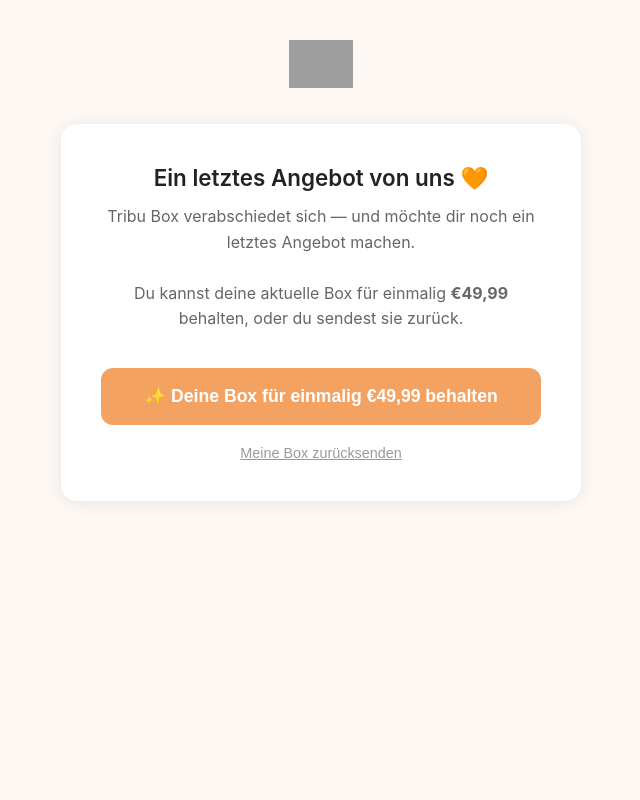
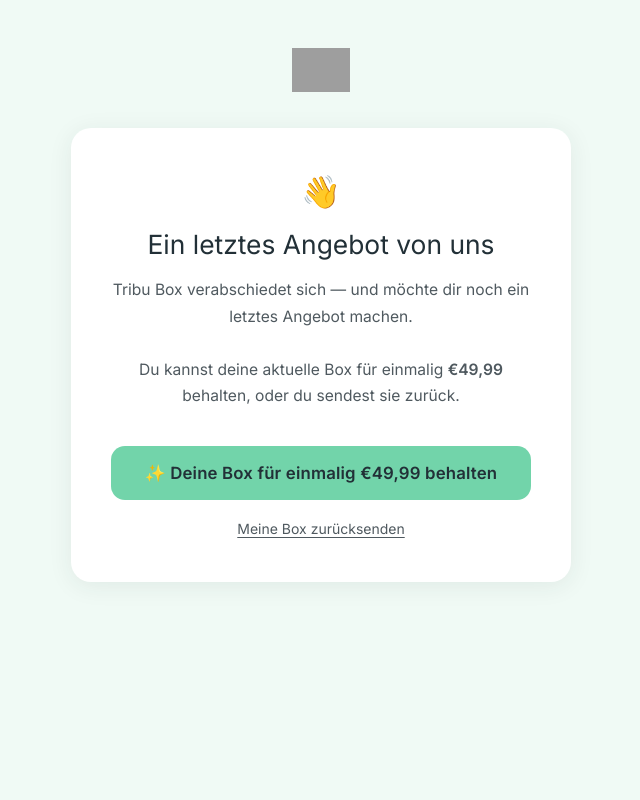
Before and after one commit to CiliaLaug/tribu-windown, a Flask app: template templates/landing.html in a window 1280 px wide. Shown: the whole page, without its empty margins (319-959 px from the left). Run offline with Flask 3, Linux system fonts and the light colour scheme; the template is opened without the code that fills it, so the values that code supplies are empty; some web fonts are replaced; grey boxes are pictures that could not be loaded.

Commit message:
feat: rebrand landing page to Tribu style + add box_type to Notion

```diff
--- a/app.py
+++ b/app.py
@@ -26,6 +26,7 @@ def _process_end(customer: dict, is_fallback: bool = False) -> None:
     ticket_id = customer["freshdesk_ticket_id"]
 
     sub_id, box_type = circuly.get_active_subscription(customer_id)
+    notion_log.store_box_type(page_id, box_type)
 
     if circuly.is_special_box(box_type):
         # Special box: send keep/donate/recycle email, flag for manual handling
@@ -80,7 +81,8 @@ def submit():
 
     try:
         if choice == "keep":
-            sub_id, _ = circuly.get_active_subscription(customer_id)
+            sub_id, box_type = circuly.get_active_subscription(customer_id)
+            notion_log.store_box_type(page_id, box_type)
             circuly.process_buyout(sub_id)
             freshdesk.reply_and_close(ticket_id, email_copy.keep_confirmation())
             notion_log.mark_processed(page_id, "keep")
--- a/templates/landing.html
+++ b/templates/landing.html
@@ -4,89 +4,177 @@
   <meta charset="UTF-8">
   <meta name="viewport" content="width=device-width, initial-scale=1.0">
   <title>Tribu Box – Deine letzte Entscheidung</title>
+  <link rel="preconnect" href="https://fonts.googleapis.com">
+  <link rel="preconnect" href="https://fonts.gstatic.com" crossorigin>
+  <link href="https://fonts.googleapis.com/css2?family=Inter:wght@400;500;600&display=swap" rel="stylesheet">
   <style>
+    @font-face {
+      font-family: 'Lazydog';
+      src: url('https://www.tribu-box.com/font/Lazydog.otf') format('opentype');
+      font-weight: normal;
+      font-display: swap;
+    }
+    @font-face {
+      font-family: 'Glacial Indifference';
+      src: url('https://www.tribu-box.com/font/GlacialIndifference-Regular.otf') format('opentype');
+      font-weight: 400;
+      font-display: swap;
+    }
+    @font-face {
+      font-family: 'Glacial Indifference';
+      src: url('https://www.tribu-box.com/font/GlacialIndifference-Bold.otf') format('opentype');
+      font-weight: 700;
+      font-display: swap;
+    }
+
+    :root {
+      --green: #72d4aa;
+      --green-dark: #52b88e;
+      --green-light: #d9f7ea;
+      --text: #223037;
+      --text-muted: #4f595f;
+      --bg: #f0faf5;
+      --white: #ffffff;
+    }
+
     * { box-sizing: border-box; margin: 0; padding: 0; }
+
     body {
-      font-family: -apple-system, BlinkMacSystemFont, "Segoe UI", sans-serif;
-      background: #fdf8f4;
-      color: #333;
+      font-family: 'Inter', -apple-system, sans-serif;
+      background: var(--bg);
+      color: var(--text);
       min-height: 100vh;
       display: flex;
       flex-direction: column;
       align-items: center;
-      padding: 40px 20px;
+      padding: 48px 20px 64px;
     }
-    .logo { margin-bottom: 32px; }
-    .logo img { height: 48px; }
+
+    .logo-wrap {
+      margin-bottom: 36px;
+    }
+    .logo-wrap img {
+      height: 44px;
+      display: block;
+    }
+
     .card {
-      background: white;
-      border-radius: 16px;
-      padding: 40px;
-      max-width: 520px;
+      background: var(--white);
+      border-radius: 20px;
+      padding: 44px 40px;
+      max-width: 500px;
       width: 100%;
-      box-shadow: 0 2px 16px rgba(0,0,0,0.08);
+      box-shadow: 0 4px 24px rgba(34, 48, 55, 0.08);
       text-align: center;
     }
+
+    .wave {
+      font-size: 2rem;
+      margin-bottom: 16px;
+      display: block;
+    }
+
     .headline {
-      font-size: 1.4rem;
-      font-weight: 600;
-      margin-bottom: 12px;
-      color: #222;
+      font-family: 'Lazydog', 'Inter', sans-serif;
+      font-size: 1.65rem;
+      font-weight: 400;
+      color: var(--text);
+      margin-bottom: 16px;
+      line-height: 1.3;
     }
+
     .subtext {
-      font-size: 1rem;
-      color: #666;
+      font-size: 0.975rem;
+      color: var(--text-muted);
       margin-bottom: 36px;
-      line-height: 1.6;
+      line-height: 1.7;
     }
+
     .keep-btn {
       display: block;
       width: 100%;
-      padding: 18px;
-      background: #f4a261;
-      color: white;
-      font-size: 1.1rem;
-      font-weight: 600;
+      padding: 17px 24px;
+      background: var(--green);
+      color: var(--text);
+      font-family: 'Glacial Indifference', 'Inter', sans-serif;
+      font-size: 1.05rem;
+      font-weight: 700;
       border: none;
-      border-radius: 12px;
+      border-radius: 14px;
       cursor: pointer;
-      margin-bottom: 20px;
-      transition: background 0.2s;
+      margin-bottom: 18px;
+      transition: background 0.2s, transform 0.1s;
+      letter-spacing: 0.01em;
     }
-    .keep-btn:hover { background: #e07b3a; }
+    .keep-btn:hover {
+      background: var(--green-dark);
+    }
+    .keep-btn:active {
+      transform: scale(0.98);
+    }
+
     .return-link {
-      display: block;
-      color: #999;
-      font-size: 0.9rem;
+      display: inline-block;
+      color: var(--text-muted);
+      font-size: 0.875rem;
       text-decoration: underline;
+      text-underline-offset: 3px;
       cursor: pointer;
       background: none;
       border: none;
-      width: 100%;
+      font-family: 'Inter', sans-serif;
+      transition: color 0.15s;
     }
-    .return-link:hover { color: #666; }
+    .return-link:hover { color: var(--text); }
+
     .confirmation {
-      font-size: 1.1rem;
-      color: #2a9d5c;
-      font-weight: 500;
+      font-size: 1.05rem;
+      color: var(--text);
+      line-height: 1.7;
+    }
+    .confirmation .big-emoji {
+      font-size: 2.2rem;
+      display: block;
+      margin-bottom: 14px;
+    }
+
+    .error-msg {
+      font-size: 0.95rem;
+      color: #c0392b;
       line-height: 1.6;
     }
-    .loading .keep-btn, .loading .return-link { pointer-events: none; opacity: 0.6; }
+
+    .loading .keep-btn,
+    .loading .return-link {
+      pointer-events: none;
+      opacity: 0.55;
+    }
+
+    @media (max-width: 540px) {
+      .card { padding: 32px 24px; }
+      .headline { font-size: 1.4rem; }
+    }
   </style>
 </head>
 <body>
-  <div class="logo">
-    <img src="https://cdn.shopify.com/s/files/1/0449/5989/1607/files/tribu-logo.png" alt="Tribu Box" onerror="this.style.display='none'">
+
+  <div class="logo-wrap">
+    <img src="https://tribu-cms.s3.eu-central-1.amazonaws.com/large_3_9c19d51029.png"
+         alt="Tribu Box"
+         onerror="this.src='https://cdn.shopify.com/s/files/1/0449/5989/1607/files/tribu-logo.png'">
   </div>
 
   <div class="card" id="main-card">
+
     <div id="choice-view">
-      <p class="headline">Ein letztes Angebot von uns 🧡</p>
+      <span class="wave">👋</span>
+      <h1 class="headline">Ein letztes Angebot von uns</h1>
       <p class="subtext">
         Tribu Box verabschiedet sich — und möchte dir noch ein letztes Angebot machen.<br><br>
         Du kannst deine aktuelle Box für einmalig <strong>€49,99</strong> behalten,
         oder du sendest sie zurück.
       </p>
+
       <button class="keep-btn" onclick="submitChoice('keep')">
         ✨ Deine Box für einmalig €49,99 behalten
       </button>
@@ -96,21 +184,32 @@
     </div>
 
     <div id="confirm-view" style="display:none">
-      <p class="confirmation" id="confirm-text"></p>
+      <p class="confirmation">
+        <span class="big-emoji" id="confirm-emoji"></span>
+        <span id="confirm-text"></span>
+      </p>
     </div>
 
     <div id="error-view" style="display:none">
-      <p style="color:#c0392b;">
-        Etwas ist schiefgelaufen. Bitte versuche es später erneut oder schreib uns an hello@tribu-box.com.
+      <p class="error-msg">
+        Etwas ist schiefgelaufen. Bitte versuche es später erneut oder
+        schreib uns an <a href="mailto:hello@tribu-box.com">hello@tribu-box.com</a>.
       </p>
     </div>
+
   </div>
 
   <script>
     const TOKEN = {{ token | tojson }};
     const MESSAGES = {
-      keep: "Wunderbar! Wir berechnen €49,99 und deine Box bleibt bei dir. Du bekommst eine Bestätigung per E-Mail. 🧡",
-      end:  "Alles klar. Wir organisieren die Rücksendung — du bekommst alle Details per E-Mail. 🧡"
+      keep: {
+        emoji: "🧡",
+        text: "Wunderbar! Wir berechnen €49,99 und deine Box bleibt bei dir. Du bekommst eine Bestätigung per E-Mail."
+      },
+      end: {
+        emoji: "👍",
+        text: "Alles klar. Wir organisieren die Rücksendung — du bekommst alle Details per E-Mail."
+      }
     };
 
     function submitChoice(choice) {
@@ -120,14 +219,16 @@
       fetch('/submit', {
         method: 'POST',
         headers: {'Content-Type': 'application/json'},
-        body: JSON.stringify({token: TOKEN, choice: choice})
+        body: JSON.stringify({ token: TOKEN, choice: choice })
       })
       .then(r => r.json())
       .then(data => {
         card.classList.remove('loading');
         if (data.ok) {
           document.getElementById('choice-view').style.display = 'none';
-          document.getElementById('confirm-text').textContent = MESSAGES[choice];
+          const msg = MESSAGES[choice];
+          document.getElementById('confirm-emoji').textContent = msg.emoji;
+          document.getElementById('confirm-text').textContent = msg.text;
           document.getElementById('confirm-view').style.display = 'block';
         } else {
           document.getElementById('choice-view').style.display = 'none';
@@ -141,5 +242,6 @@
       });
     }
   </script>
+
 </body>
 </html>
```
Also changed, not shown: notion_log.py (+12 -0 lines), templates/error.html (+27 -6 lines).
